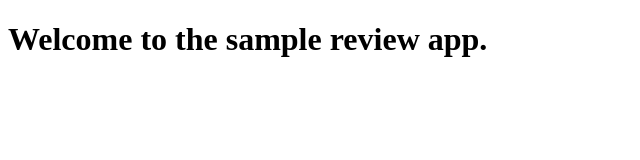
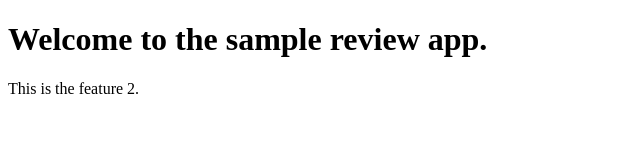
Before and after one commit to nelhousni/sample-review-app, a plain HTML site: page src/index.html in a window 1280 px wide. Shown: the whole page, without its empty margins (0-640 px from the left). Drawn offline with Linux system fonts and the light colour scheme.

Commit message:
add feature2 text

```diff
--- a/src/index.html
+++ b/src/index.html
@@ -6,5 +6,6 @@
 </head>
 <body>
     <h1>Welcome to the sample review app.</h1>
+    <p>This is the feature 2.</p>
 </body>
 </html>
```
